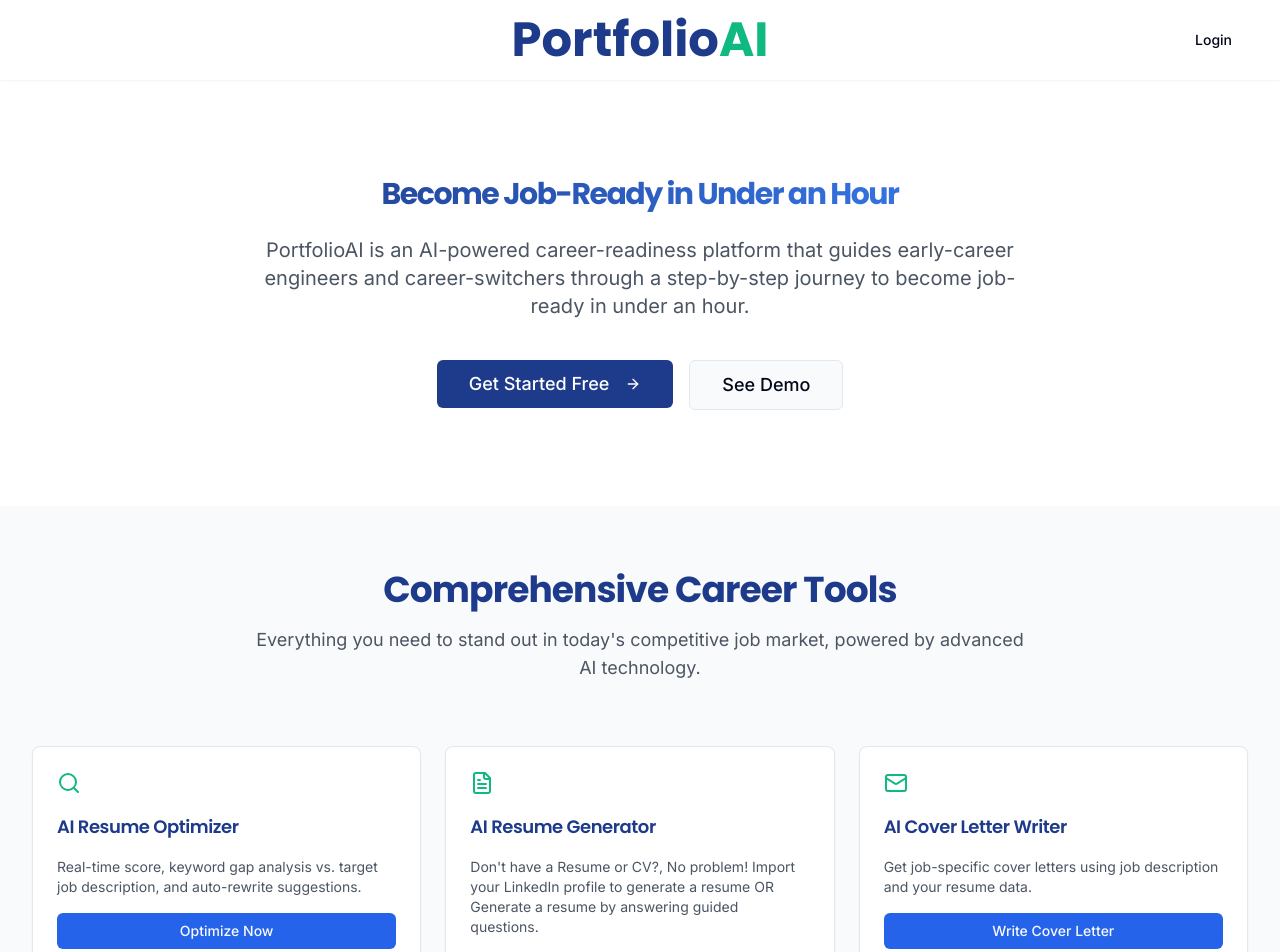
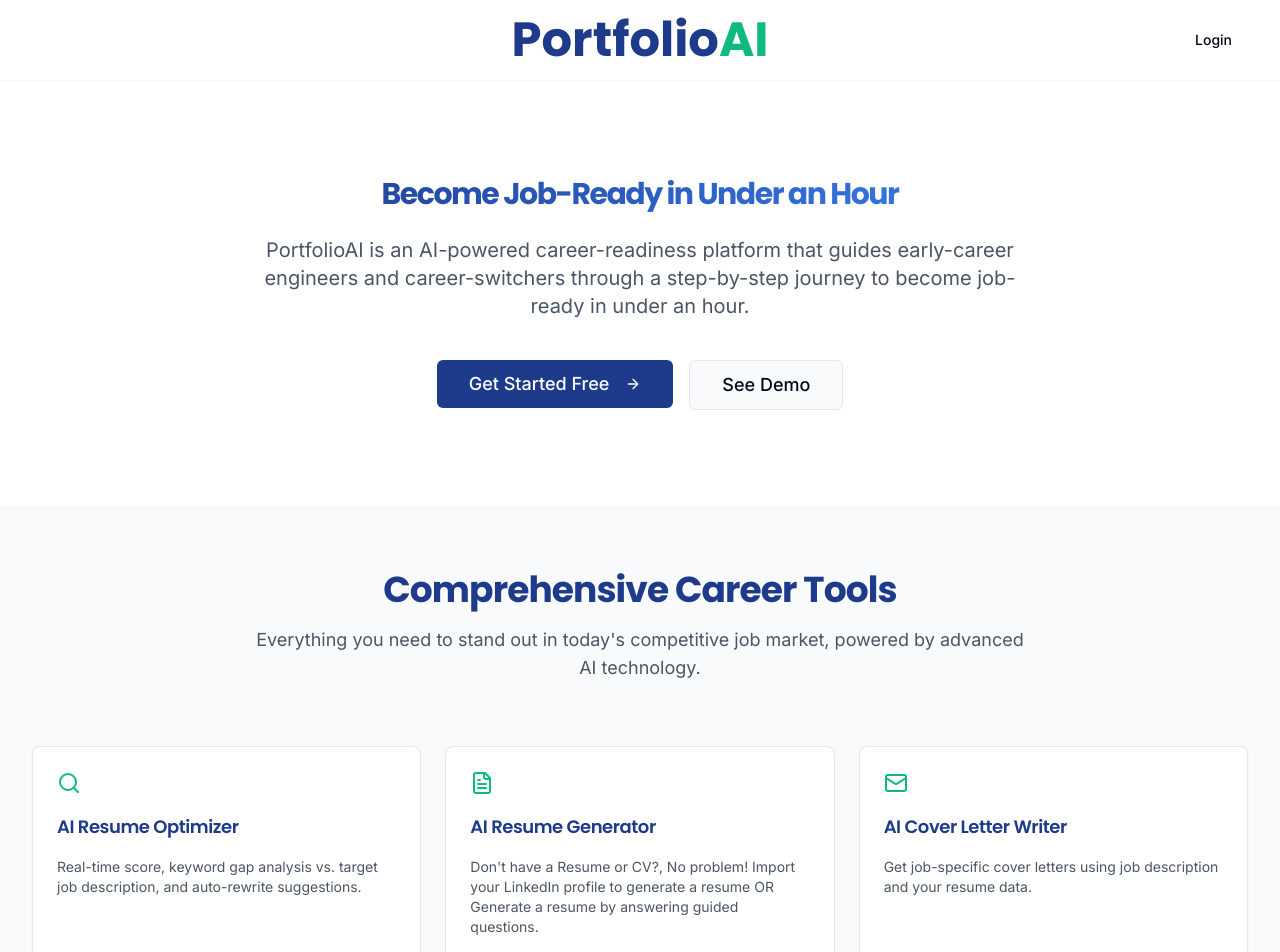
Before and after one commit to sanjayprataps/ready-resume-ai, a React (Vite) app: page / in a window 1280 px wide. Shown: the top 952 px of the page. Built offline with nearby package versions, Linux system fonts and the light colour scheme.

Commit message:
Fix: Align card buttons to bottom
Aligns the buttons within each card of the FeaturesSection to the bottom, ensuring they are parallel and consistent across all cards.

```diff
--- a/src/components/landing/FeaturesSection.tsx
+++ b/src/components/landing/FeaturesSection.tsx
@@ -88,8 +88,8 @@ const FeatureCard = ({ feature }: { feature: any }) => {
         <div className="mb-3">{iconMap[feature.icon] || <FileText className="h-6 w-6 text-portfolioai-accent" />}</div>
         <CardTitle className="text-lg font-semibold text-portfolioai-primary">{feature.name}</CardTitle>
       </CardHeader>
-      <CardContent className="flex-grow pt-0">
-        <CardDescription className="text-gray-600 mb-4 text-sm">{feature.description}</CardDescription>
+      <CardContent className="flex-grow flex flex-col pt-0">
+        <CardDescription className="text-gray-600 mb-4 text-sm flex-grow">{feature.description}</CardDescription>
         <Button className="w-full mt-auto" size="sm" asChild>
           <Link to="/upload-resume">{feature.cta}</Link>
         </Button>
```
